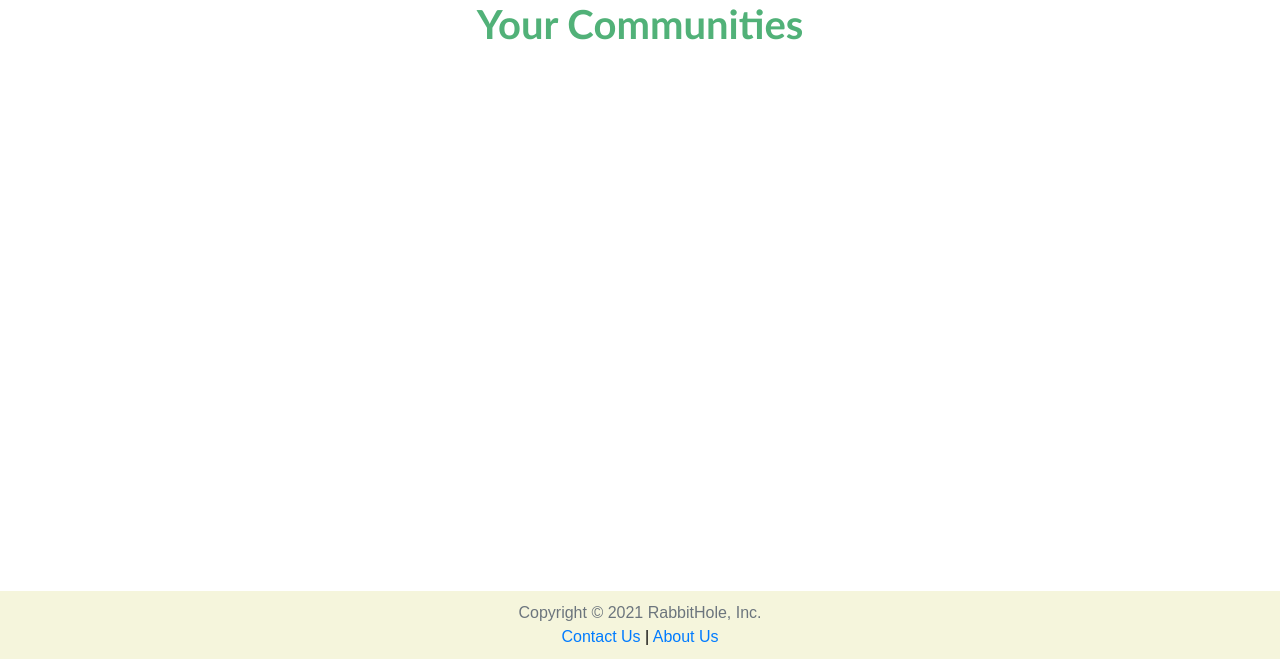
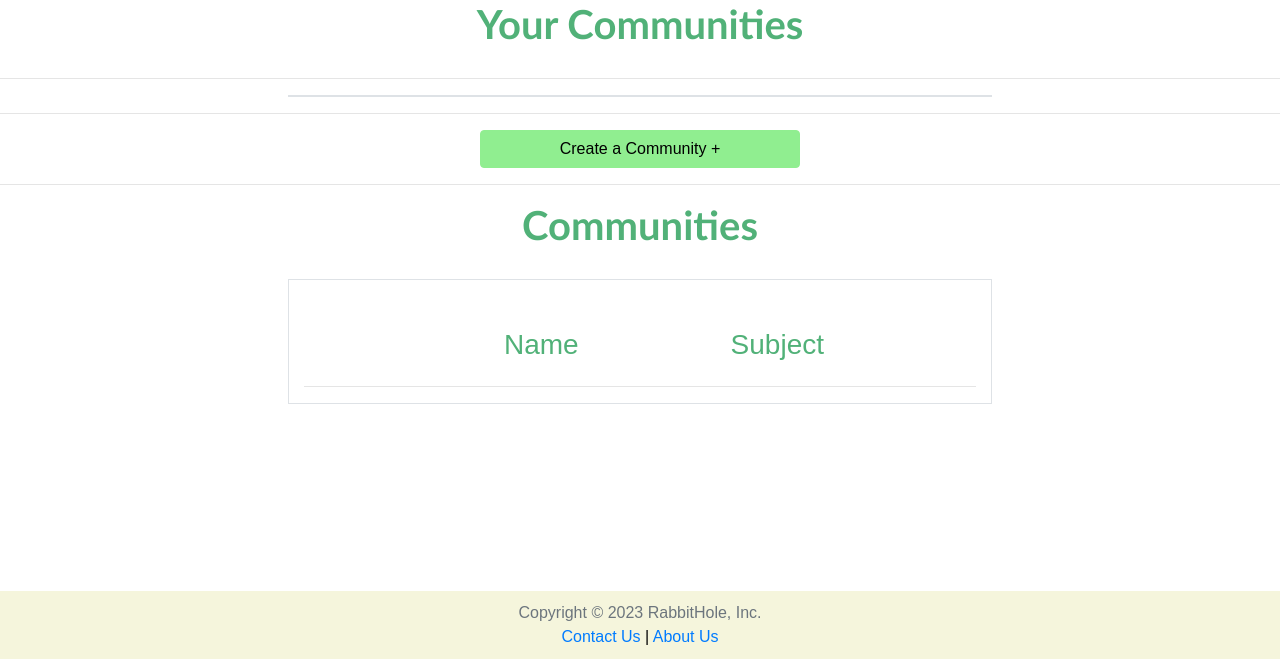
Before and after one commit to csmith-02/rabbithole, a Flask app: page /communities in a window 1280 px wide. Shown: the part 141-800 px from the top of the page. Run offline with Flask 3, Linux system fonts and the light colour scheme; the visitor is signed in with stand-in values (Sample User, id 1); some libraries are stand-ins or nearby versions.

Commit message:
added the ability to add, delete (if the user is the owner), and remove communities for a user, also added a starting create post page

```diff
--- a/app.py
+++ b/app.py
@@ -37,12 +37,13 @@
 def community():
     if 'username' in session:
         loggedIn=True
-        communities = User.query.filter_by(username=session['username']).all()
+        user = User.query.filter_by(username=session['username']).first()
     else:
-        communities = Community.query.all()
         loggedIn=False
+        user = None
+    communities = Community.query.all()
 
-    return render_template('community_page.html', loggedIn=loggedIn, communities=communities)
+    return render_template('community_page.html', loggedIn=loggedIn, communities=communities, user=user)
 
 @app.route('/login', methods=['POST', 'GET'])
 def login():
@@ -106,3 +107,77 @@
     db.session.commit()
 
     return True
+
+# Communities Functionality
+
+@app.get('/communities/create')
+def get_create_page():
+    return render_template('create_community.html', loggedIn=True)
+
+@app.post('/communities/create')
+def create_community():
+    # check if user is logged in, else prompt to login first
+    if 'username' not in session:
+        return redirect('/login', error="You must login before creating a community.")
+    # Get form data for creating a community
+    name = request.form.get('name')
+    subject = 'Miscellaneous'
+    if not name or not subject:
+        abort(400)
+    # Check if name is already taken
+    community = Community.query.filter_by(name=name).first()
+    if not community:
+        redirect('/communities/create', 302)
+    # Create community with data and current user as owner
+    user = User.query.filter_by(username=session['username']).first()
+    community = Community(name=name, subject=subject, pfpic='default.png', owner_id=user.id)
+    # append community to user_community
+    db.session.add(community)
+    user.communities.append(community)
+    db.session.commit()
+
+    return redirect('/communities', 302)
+
+@app.post('/communities/join/<id>')
+def join_community(id: int):
+    if 'username' not in session:
+        redirect('/login', 302)
+    # Add user to the community
+    user = User.query.filter_by(username=session['username']).first()
+    community = Community.query.filter_by(id=id).first()
+    user.communities.append(community)
+    db.session.commit()
+    return redirect('/communities', 302)
+
+@app.post('/communities/delete/<id>')
+def delete_community(id):
+    if 'username' not in session:
+        redirect('/login', 302)
+    user = User.query.filter_by(username=session['username']).first()
+    community = Community.query.filter_by(id=id).first()
+    if user.id != community.owner_id:
+        abort(400)
+
+    db.session.delete(community)
+    db.session.commit()
+    return redirect('/communities', 302)
+
+@app.post('/communities/remove/<id>')
+def remove_community(id):
+    if 'username' not in session:
+        redirect('/login', 302)
+    user = User.query.filter_by(username=session['username']).first()
+    community = Community.query.filter_by(id=id).first()
+    if user.id == community.owner_id:
+        abort(400)
+
+    user.communities.remove(community)
+    db.session.commit()
+    return redirect('/communities', 302)
+# Post Functionality
+
+@app.get('/post/create')
+def get_create_post():
+    if 'username' not in session:
+        return redirect('/login', 302)
+    return render_template('create_post.html', loggedIn=True)
--- a/templates/_template.html
+++ b/templates/_template.html
@@ -107,18 +107,12 @@
 
     <footer class="footer">
         <div class="container text-center">
-            <span class="text-muted">Copyright © 2023 RabbitHole, Inc.</span>
+            <span class="text-muted">Copyright © 2023 RabbitHole, Inc.</span><br>
             <a href="#">Contact Us</a>
-            <span class="space"> </span>
+            <span> | </span>
             <a href="#">About Us</a>
         </div>
     </footer>
+    <script src="https://cdn.jsdelivr.net/npm/bootstrap@5.3.2/dist/js/bootstrap.bundle.min.js" integrity="sha384-C6RzsynM9kWDrMNeT87bh95OGNyZPhcTNXj1NW7RuBCsyN/o0jlpcV8Qyq46cDfL" crossorigin="anonymous"></script>
 </body>
-<footer class="footer">
-    <div class="container text-center">
-        <span class="text-muted">Copyright © 2021 RabbitHole, Inc.</span><br>
-        <a href="#">Contact Us</a><span> | </span>
-        <a href="#">About Us</a>
-    </div>
-</footer>
 </html>
--- a/templates/community_page.html
+++ b/templates/community_page.html
@@ -8,27 +8,107 @@
             height: 55px;
             width: auto;
         }
+        .container {
+            max-height: 600px !important;
+            min-width: 55% !important;
+        }
+
+        .container.loggedin {
+            max-height: 400px !important;
+        }
+
+        .container.community {
+            max-height: 300px !important;
+        }
     </style>
     {% if loggedIn %}
         <h1 class="text-center">Your Communities</h1>
+        <hr>
+        <div class="container community border border-3 overflow-auto text-center">
+            {% for community in user.communities %}
+                <div class="d-flex flex-nowrap justify-content-between pl-5 pt-5">
+                    {% if community.pfpic == None %}
+                        <img class="profile float-left mr-3 rounded-circle border border-3" src="rabbithole/static/default.png"/>
+                    {% else %}
+                        <img class="profile float-left mr-3 rounded-circle border border-3" src="rabbithole/static/{{ community.pfpic }}">
+                    {% endif%}
+                    <h2 class="mr-5">{{ community.name }}</h2>
+                    <h2 class="mr-5 mb-5">{{ community.subject }}</h2>
+                    <div class="d-flex">
+                        <a href="/rh/{{ community.name }}"><button class="btn btn-primary mr-1">VIEW</button></a>
+                        {% if user.id == community.owner_id %}
+                            <form action="/communities/delete/{{ community.id }}" method="POST">
+                                <button type="submit" class="btn btn-danger">DELETE</button>
+                            </form>
+                        {% else %}
+                            <form action="/communities/remove/{{ community.id }}" method="POST">
+                                <button type="submit" class="btn btn-warning">REMOVE</button>
+                            </form>
+                        {% endif %}
+                    </div>
+                </div>
+            {% endfor %}
+        </div>
+        <hr>
+        <div class="w-25 d-flex flex-column m-auto inline">
+            <a href="/communities/create"><button class="btn btn-primary w-100">Create a Community +</button></a>
+        </div>
+        <hr>
+        <h1 class="text-center">Communities</h1>
+        <div class="container loggedin border border-3 overflow-auto text-center">
+            <div class="d-flex flex-nowrap justify-content-between pl-5 pt-5">
+                <h1></h1>
+                <p class="h3">Name</p>
+                <p class="h3">Subject</p>
+                <h1></h1>
+            </div>
+            <hr>
+            {% for community in communities %}
+                {% if community not in user.communities %}
+                    <div class="d-flex flex-nowrap justify-content-between pl-5 pt-5">
+                        {% if community.pfpic == None %}
+                            <img class="profile float-left mr-3 rounded-circle border border-3" src="rabbithole/static/default.png"/>
+                        {% else %}
+                            <img class="profile float-left mr-3 rounded-circle border border-3" src="rabbithole/static/{{ community.pfpic }}">
+                        {% endif%}
+                        <h2 class="mr-5">{{ community.name }}</h2>
+                        <h2 class="mr-5 mb-5">{{ community.subject }}</h2>
+                        <div>
+                            <form action="/communities/join/{{ community.id }}" method="POST">
+                                <button class="btn btn-primary">JOIN</button>
+                            </form>
+                        </div>
+                    </div>
+                {% endif %}
+            {% endfor %}
+        </div>
     {% else %}
-        <h1 class="text-center">Browse our Communities</h1>
-        <p class="text-center">You must be logged in to interact with a community.</p>
-        <div class="container border border-3 p-5">
+        <hr>
+        <h1 class="text-center">Browse Communities</h1>
+        <p class="text-center">You must be logged in to post to a community.</p>
+        <hr>
+        <div class="container border border-3 overflow-auto text-center">
+            <div class="d-flex flex-nowrap justify-content-between pl-5 pt-5">
+                <h1></h1>
+                <p class="h3">Name</p>
+                <p class="h3">Subject</p>
+                <h1></h1>
+            </div>
+            <hr>
             {% for community in communities %}
-            <div class="d-flex flex-wrap justify-content-start">
+            <div class="d-flex flex-nowrap justify-content-between pl-5 pt-5">
                 {% if community.pfpic == None %}
-                    <img class="profile float-left mr-3" src="rabbithole/static/image 3.png"/>
+                    <img class="profile float-left mr-3 rounded-circle border border-3" src="rabbithole/static/default.png"/>
                 {% else %}
                     <img class="profile float-left mr-3 rounded-circle border border-3" src="rabbithole/static/{{ community.pfpic }}">
                 {% endif%}
                 <h2 class="mr-5">{{ community.name }}</h2>
-                <h2 class="mr-5 mb-5">/communities/{{ community.name }}</h2>
+                <h2 class="mr-5 mb-5">{{ community.subject }}</h2>
                 <div>
-                    <button class="btn btn-primary">JOIN</button>
+                    <a href="/rh/{{ community.name }}"><button class="btn btn-primary">VIEW</button></a>
                 </div>
             </div>
             {% endfor %}
-            </div>
+        </div>
     {% endif %}
 {% endblock %}
```
Also changed, not shown: templates/create_community.html (added, +31 -0 lines), templates/create_post.html (added, +7 -0 lines), templates/home_page.html (+5 -14 lines), static/default.png (added).
